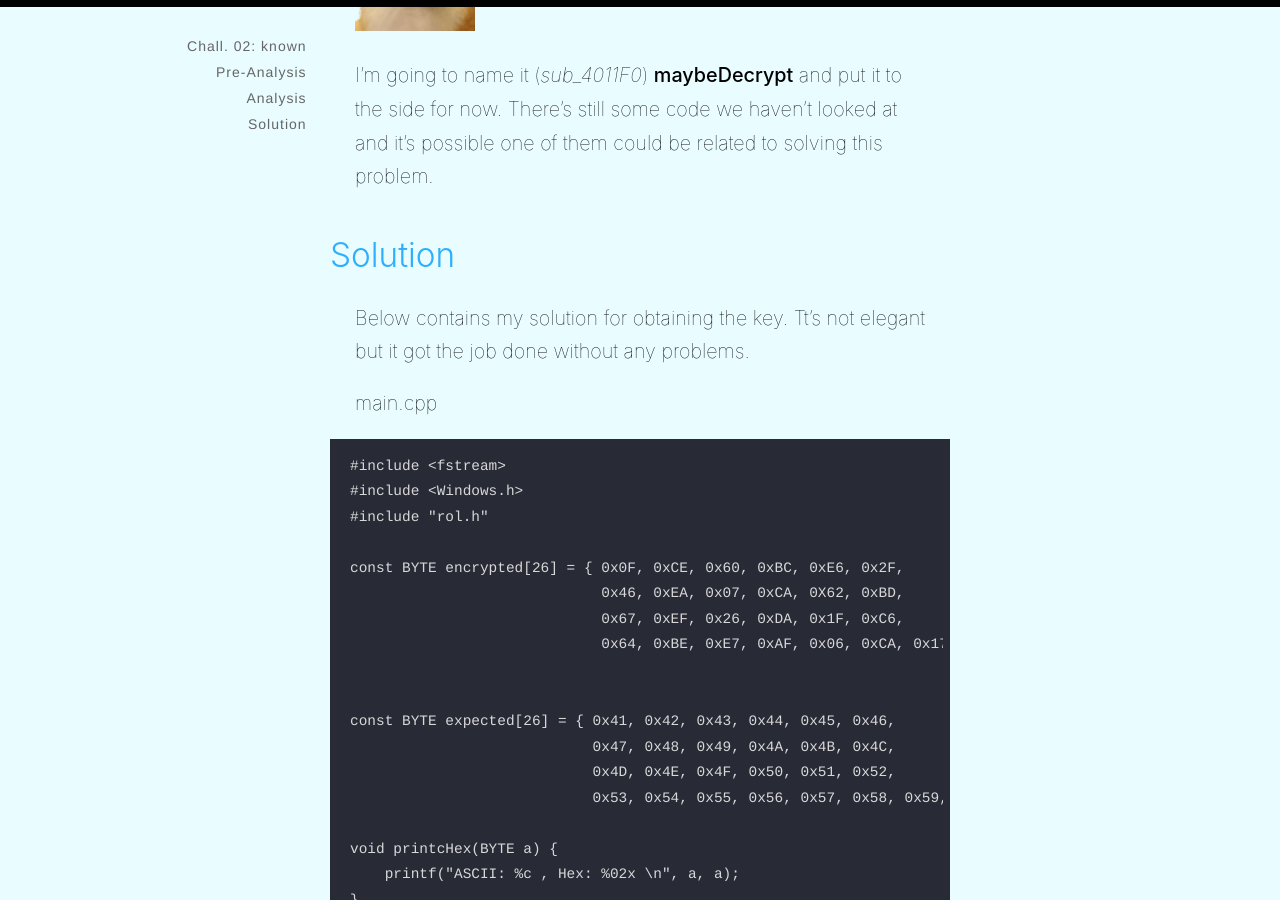
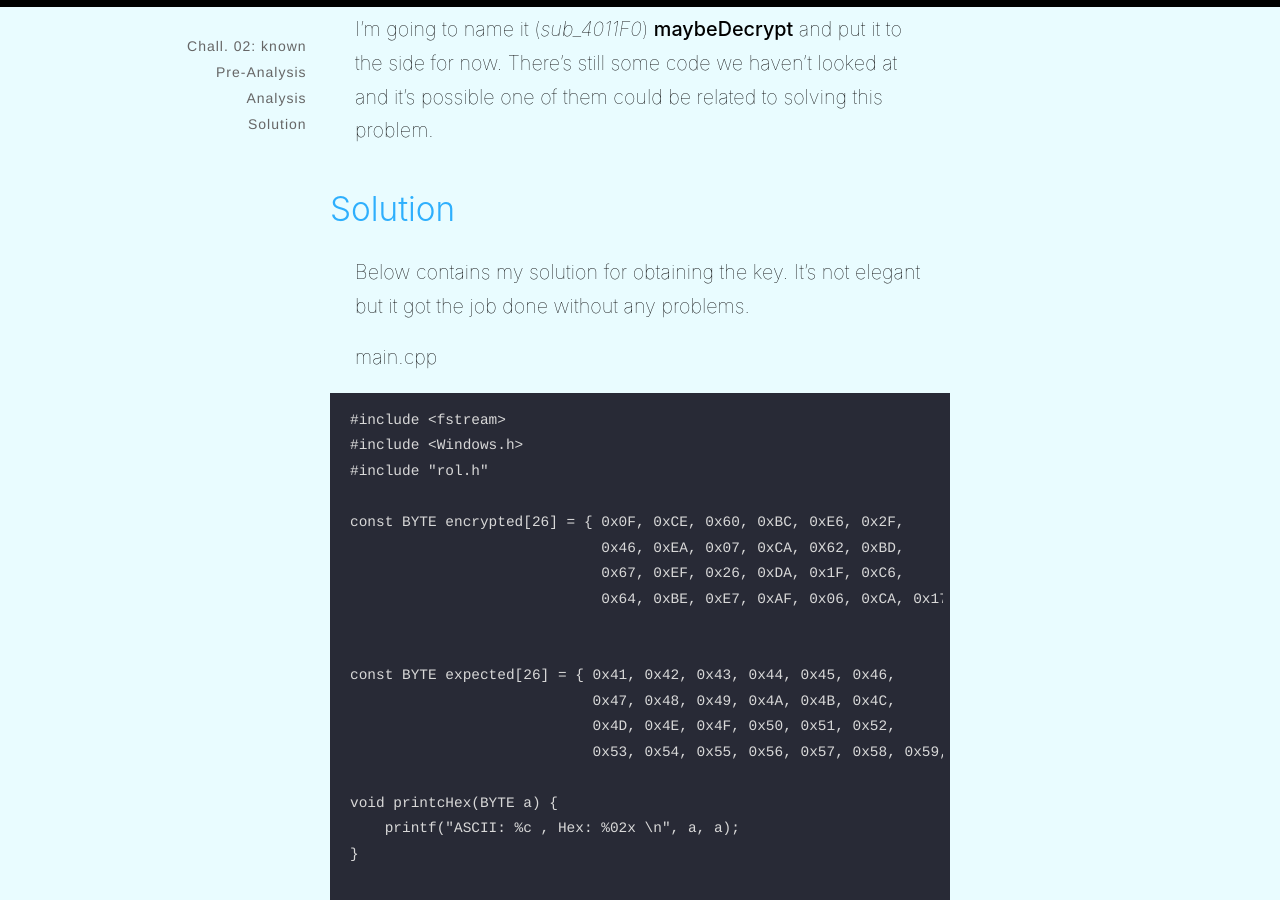
Before and after one commit to mibho/mibho.github.io.old2, a Jekyll site: the page built from _posts/2021-12-03-flarech2.md, in a window 1280 px wide and 900 px high, scrolled down 20276 px. Built offline with Jekyll 4.4.1, drawn with Linux system fonts in a browser that asks for light colours; some of the changed text lies outside the part shown.

````diff
--- a/_posts/2021-12-01-flarech2.md
+++ b/_posts/2021-12-03-flarech2.md
@@ -784,7 +783,7 @@ I'm going to name it (*sub_4011F0*) **maybeDecrypt** and put it to the side for
 
 ## Solution
 
-Below contains my solution for obtaining the key. Tt's not elegant but it got the job done without any problems.
+Below contains my solution for obtaining the key. It's not elegant but it got the job done without any problems.
 
 main.cpp
 ```
@@ -939,4 +938,5 @@ We did it :)
 
 <br>
 > Key: No1Trust
+>
 > Flag: You_Have_Awakened_Me_Too_Soon_EXE@flare-on.com
````
Also changed, not shown: other parts of _posts/2021-12-03-flarech2.md (+0 -1 lines).
